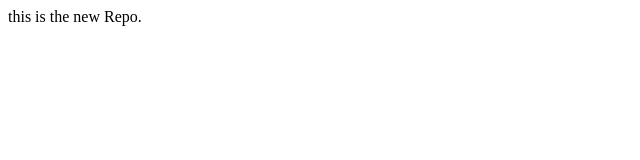
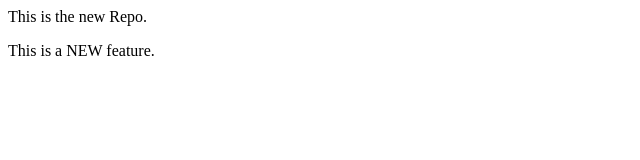
Before and after one commit to Satwik-ec/localrepo, a plain HTML site: page index.html in a window 1280 px wide. Shown: the whole page, without its empty margins (0-640 px from the left). Drawn offline with Linux system fonts and the light colour scheme.

Commit message:
Add new branch feature_1

```diff
--- a/index.html
+++ b/index.html
@@ -1 +1,2 @@
-<p> this is the new Repo.</p>
+<p> This is the new Repo.</p>
+<p> This is a NEW feature.</p>
```
